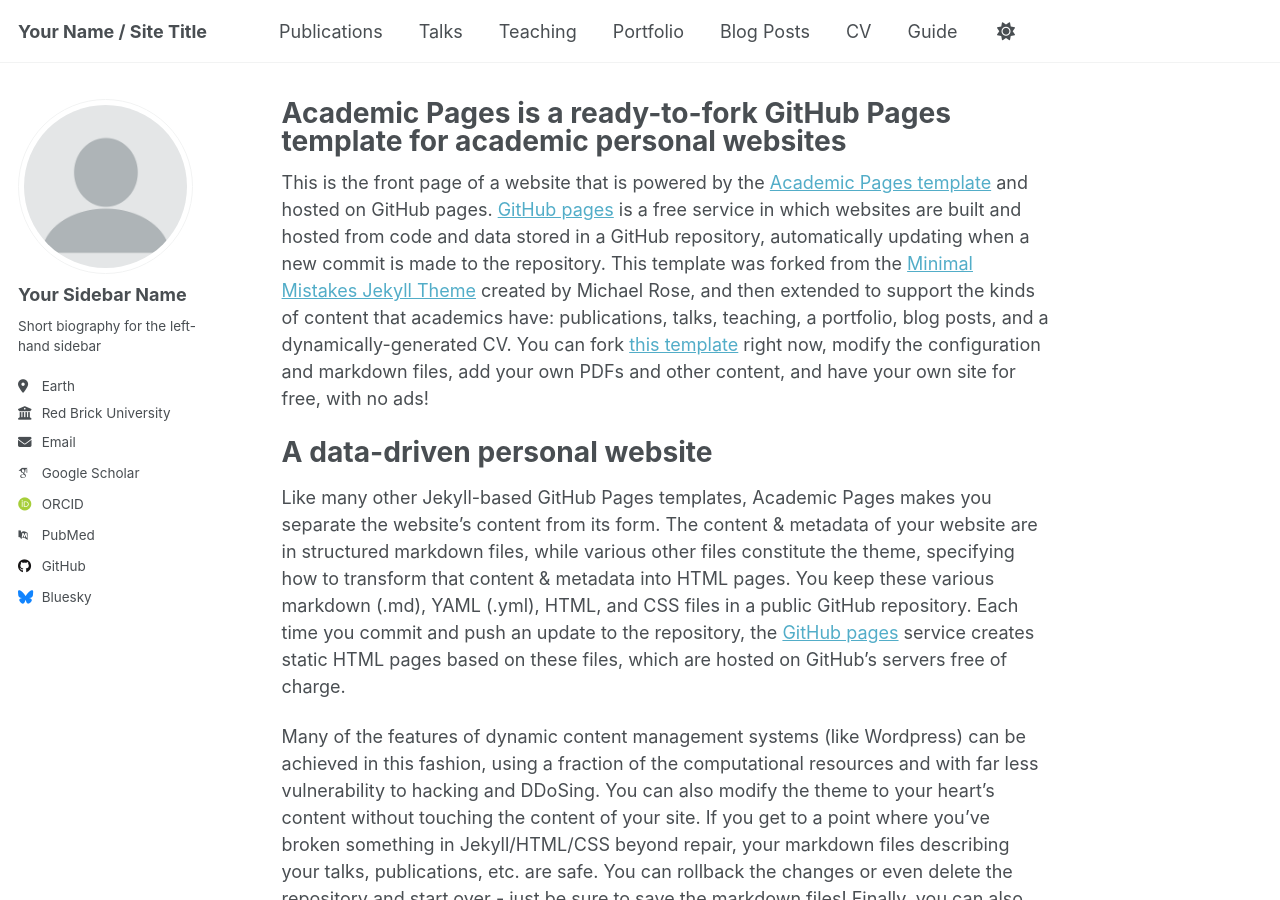
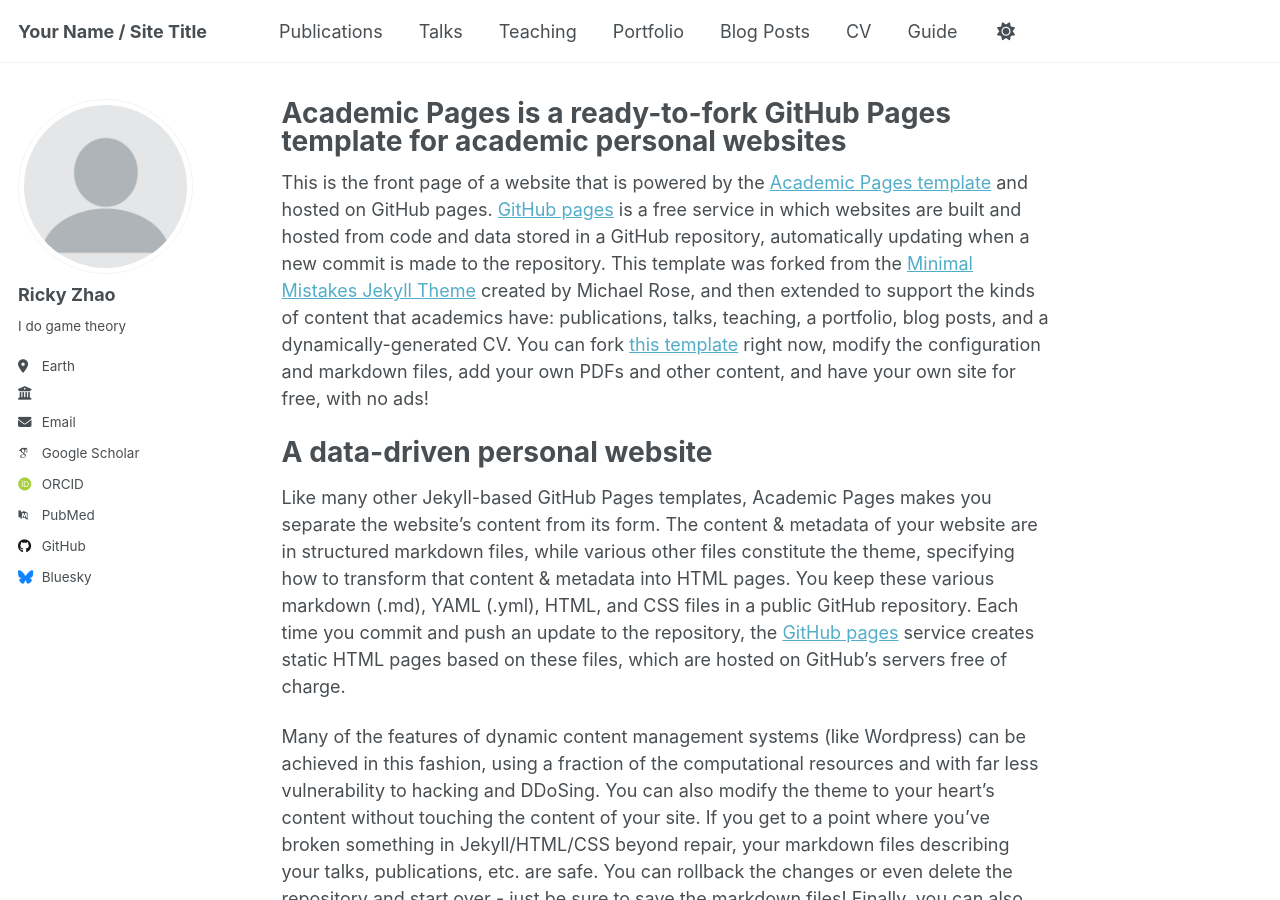
Before and after one commit to zhongxia-zhao/rzhao.github.io, a Jekyll site: the page built from _pages/about.md, in a window 1280 px wide and 900 px high. Built offline with Jekyll 4.4.1, drawn with Linux system fonts in a browser that asks for light colours; some web fonts are replaced.

Commit message:
Update _config.yml

```diff
--- a/_config.yml
+++ b/_config.yml
@@ -23,11 +23,11 @@ repository               : "academicpages/academicpages.github.io"
 author:
   # Biographic information
   avatar           : "profile.png"
-  name             : "Your Sidebar Name"
-  pronouns         : # example: "she/her"
-  bio              : "Short biography for the left-hand sidebar"
+  name             : "Ricky Zhao"
+  pronouns         : # example: ""
+  bio              : "I do game theory"
   location         : "Earth"
-  employer         : "Red Brick University"
+  employer         : ""
   uri              : # URL
   email            : "none@example.org"
 
```
